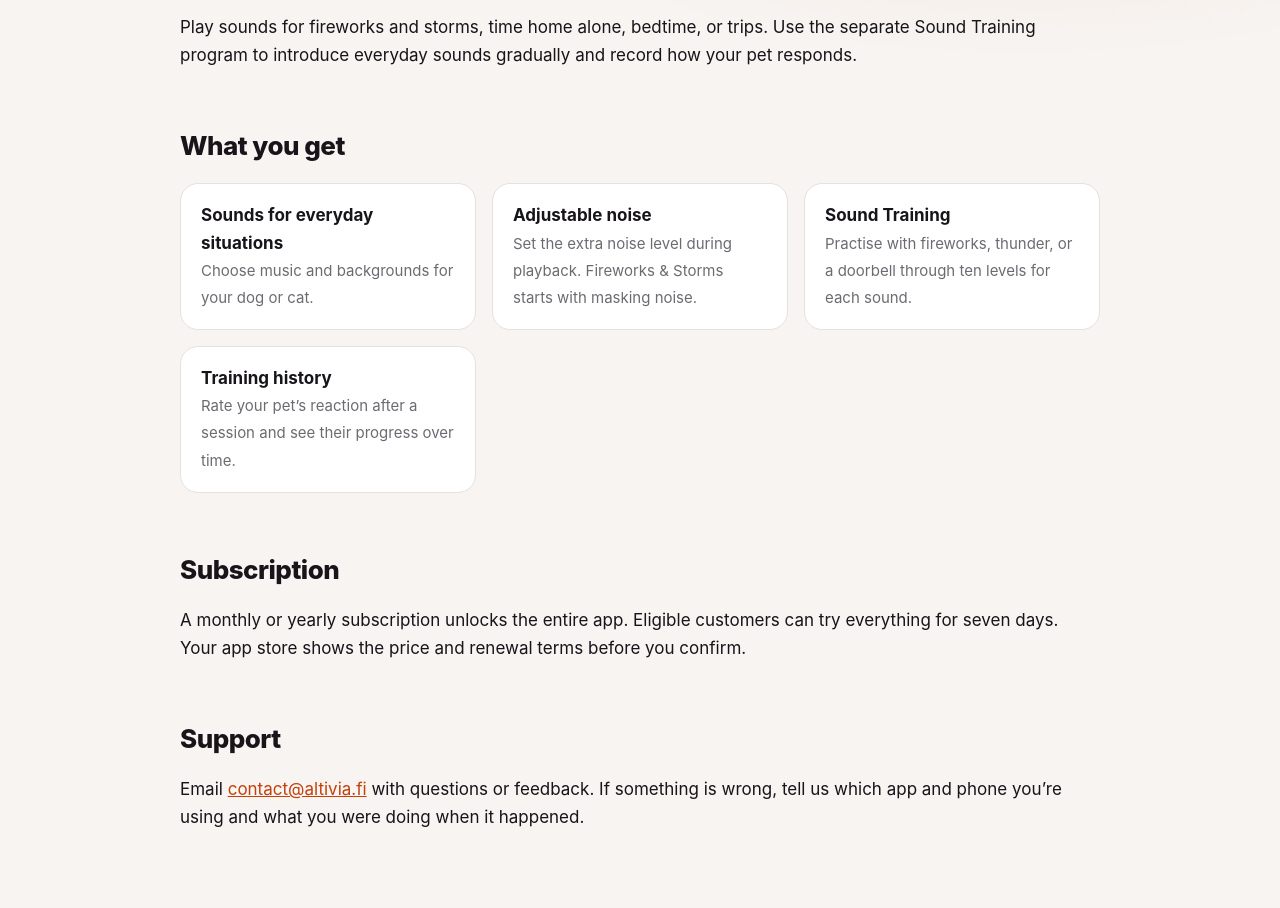
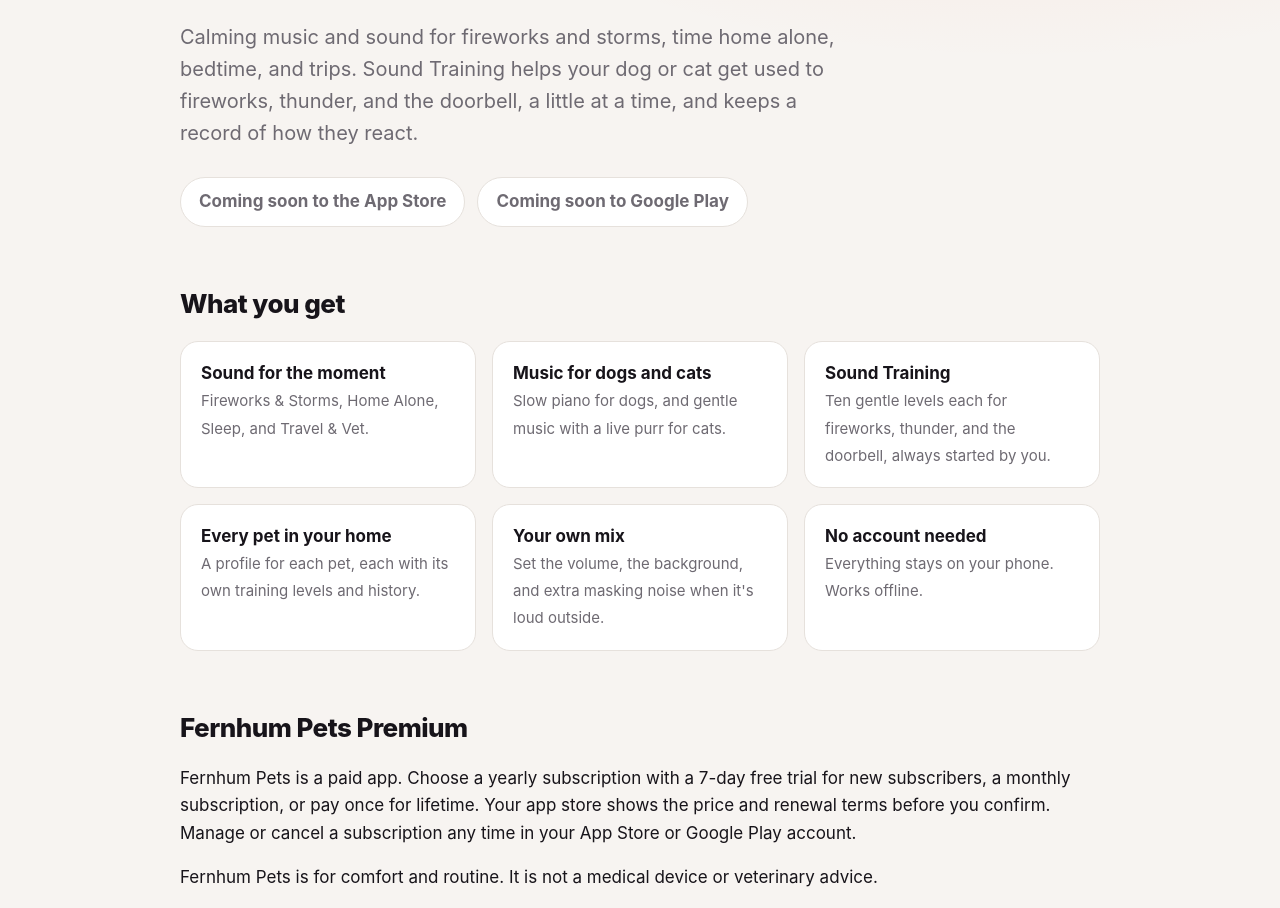
Before and after one commit to altivia-fi/altivia-website, a plain HTML site: page fernhum-pets/index.html in a window 1280 px wide. Shown: the part 225-1133 px from the top of the page. Drawn offline with Linux system fonts and the light colour scheme.

Commit message:
Rebuild the Fernhum Pets page like Stoke's

```diff
--- a/fernhum-pets/index.html
+++ b/fernhum-pets/index.html
@@ -4,43 +4,60 @@
     <meta charset="utf-8" />
     <meta name="viewport" content="width=device-width, initial-scale=1" />
     <title>Fernhum Pets</title>
-    <link rel="icon" href="/assets/favicon.ico" sizes="any" />
-    <link rel="icon" href="/assets/favicon.svg" type="image/svg+xml" />
+    <meta name="description" content="Fernhum Pets plays calming music and sound for dogs and cats during fireworks and storms, time home alone, bedtime, and trips, with gradual Sound Training." />
+    <link rel="icon" href="/assets/fernhum-pets-icon.png" />
+    <link rel="apple-touch-icon" href="/assets/fernhum-pets-icon.png" />
     <link rel="stylesheet" href="/assets/site.css" />
   </head>
   <body>
     <div class="wrap">
       <header class="site">
         <a class="brand" href="/" aria-label="Altivia home"><img src="/assets/altivia-mark.png" alt="" width="24" height="28" /><span>ALTIVIA</span></a>
-        <nav class="site" aria-label="App navigation">
+        <nav class="site">
           <a href="/fernhum-pets/" aria-current="page">Fernhum Pets</a>
           <a href="mailto:contact@altivia.fi">Contact</a>
         </nav>
       </header>
       <main>
         <div class="hero">
-          <img src="/assets/fernhum-pets-mark.png" alt="" width="104" height="104" />
+          <img src="/assets/fernhum-pets-icon.png" alt="Fernhum Pets app icon" width="104" height="104" />
           <div>
             <h1>Fernhum Pets</h1>
             <p class="lead">Calming sounds for dogs and cats.</p>
           </div>
         </div>
 
-        <p>Play sounds for fireworks and storms, time home alone, bedtime, or trips. Use the separate Sound Training program to introduce everyday sounds gradually and record how your pet responds.</p>
+        <p class="lead" style="margin-top: 24px">
+          Calming music and sound for fireworks and storms, time home alone, bedtime, and trips. Sound Training helps your dog or cat get used to fireworks, thunder, and the doorbell, a little at a time, and keeps a record of how they react.
+        </p>
+
+        <div class="badges">
+          <span class="badge">Coming soon to the App Store</span>
+          <span class="badge">Coming soon to Google Play</span>
+        </div>
 
         <h2>What you get</h2>
         <ul class="features">
-          <li><strong>Sounds for everyday situations</strong><span>Choose music and backgrounds for your dog or cat.</span></li>
-          <li><strong>Adjustable noise</strong><span>Set the extra noise level during playback. Fireworks & Storms starts with masking noise.</span></li>
-          <li><strong>Sound Training</strong><span>Practise with fireworks, thunder, or a doorbell through ten levels for each sound.</span></li>
-          <li><strong>Training history</strong><span>Rate your pet’s reaction after a session and see their progress over time.</span></li>
+          <li><strong>Sound for the moment</strong><span>Fireworks &amp; Storms, Home Alone, Sleep, and Travel &amp; Vet.</span></li>
+          <li><strong>Music for dogs and cats</strong><span>Slow piano for dogs, and gentle music with a live purr for cats.</span></li>
+          <li><strong>Sound Training</strong><span>Ten gentle levels each for fireworks, thunder, and the doorbell, always started by you.</span></li>
+          <li><strong>Every pet in your home</strong><span>A profile for each pet, each with its own training levels and history.</span></li>
+          <li><strong>Your own mix</strong><span>Set the volume, the background, and extra masking noise when it&#x27;s loud outside.</span></li>
+          <li><strong>No account needed</strong><span>Everything stays on your phone. Works offline.</span></li>
         </ul>
 
-        <h2>Subscription</h2>
-        <p>A monthly or yearly subscription unlocks the entire app. Eligible customers can try everything for seven days. Your app store shows the price and renewal terms before you confirm.</p>
+        <h2>Fernhum Pets Premium</h2>
+        <p>
+          Fernhum Pets is a paid app. Choose a yearly subscription with a 7-day free trial for new subscribers, a monthly subscription, or pay once for lifetime. Your app store shows the price and renewal terms before you
+          confirm. Manage or cancel a subscription any time in your App Store or Google Play account.
+        </p>
+        <p>Fernhum Pets is for comfort and routine. It is not a medical device or veterinary advice.</p>
 
         <h2>Support</h2>
-        <p>Email <a href="mailto:contact@altivia.fi">contact@altivia.fi</a> with questions or feedback. If something is wrong, tell us which app and phone you’re using and what you were doing when it happened.</p>
+        <p>
+          Questions, feedback, or trouble with a subscription? Email
+          <a href="mailto:contact@altivia.fi">contact@altivia.fi</a> and we&#x27;ll get back to you.
+        </p>
       </main>
       <footer class="site">
         <span>© 2026 Altivia Oy</span>
```
